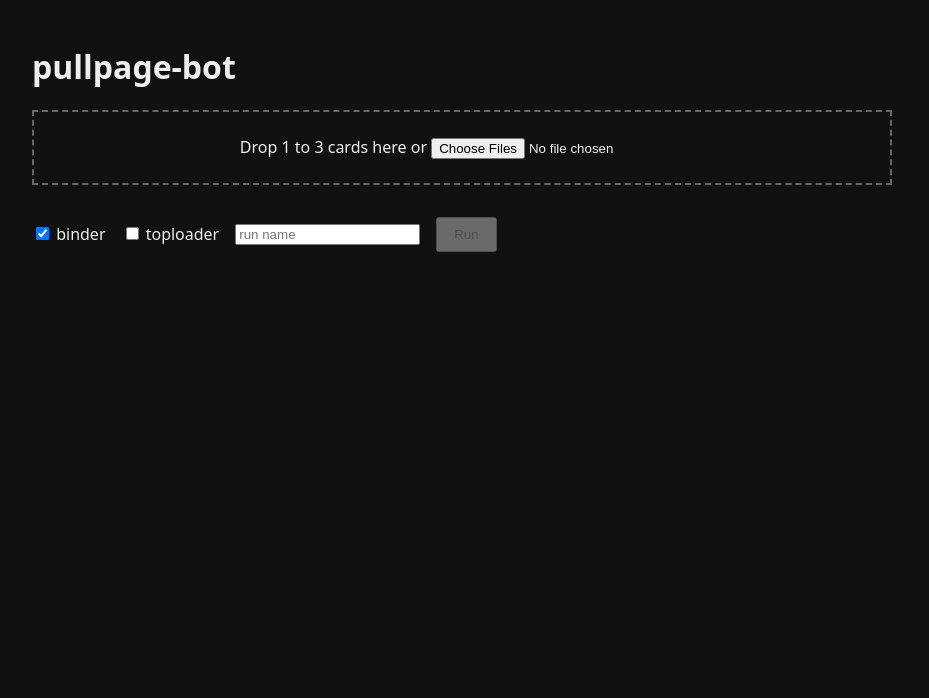
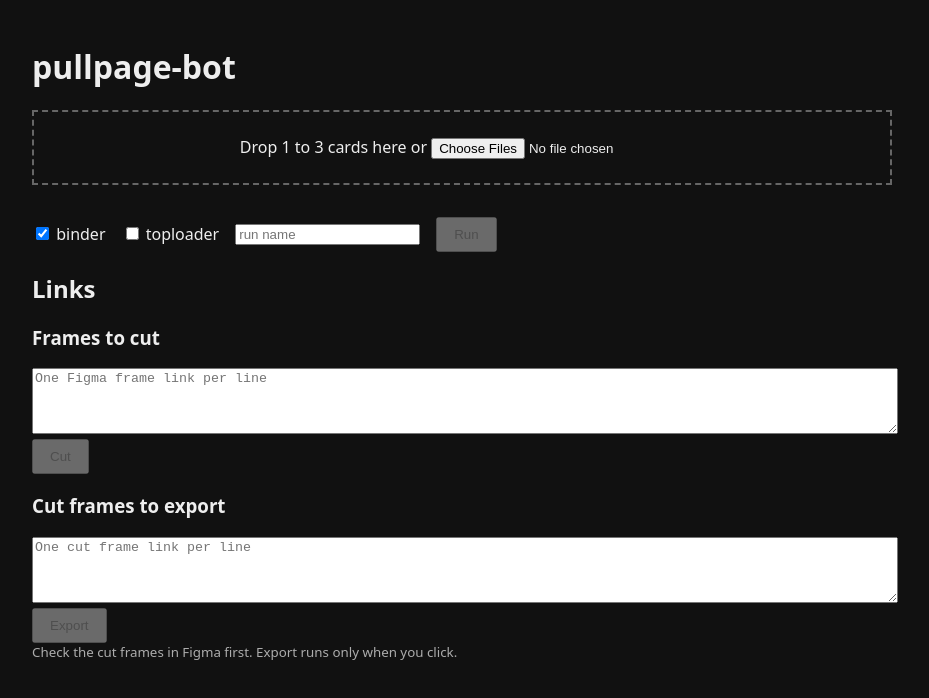
Before and after one commit to richardochristjia/pullpage-bot, a Next.js app: page / in a window 1280 px wide. Shown: the top 698 px of the page, without its empty margins (178-1107 px from the left). Built offline with nearby package versions, Linux system fonts and the light colour scheme.

Commit message:
feat(ui): add links section for cutting and exporting frames (phase 6)
Co-Authored-By: Claude Opus 5.5 <noreply@anthropic.com>

```diff
--- a/src/app/page.tsx
+++ b/src/app/page.tsx
@@ -65,6 +65,72 @@ function CutAndPdf({ id, format, cut, approved, onDone }: { id: string; format:
       <small style={{ display: "block", opacity: 0.7 }}>Check the pieces in Figma. Edit inside them, don&apos;t move them.</small>
       {error && <span style={{ color: "#f66" }}> {error}</span>}
     </span>
+  );
+}
+
+type LineStatus = { url: string; text: string; ok: boolean; pdf?: string };
+const toLines = (t: string) => [...new Set(t.split("\n").map((s) => s.trim()).filter(Boolean))];
+
+function LinkTools() {
+  const [cutText, setCutText] = useState("");
+  const [exportText, setExportText] = useState("");
+  const [cutStatus, setCutStatus] = useState<LineStatus[]>([]);
+  const [exportStatus, setExportStatus] = useState<LineStatus[]>([]);
+  const [busy, setBusy] = useState<"" | "cut" | "export">("");
+
+  async function runAll(kind: "cut" | "export") {
+    const set = kind === "cut" ? setCutStatus : setExportStatus;
+    setBusy(kind);
+    set([]);
+    for (const url of toLines(kind === "cut" ? cutText : exportText)) {
+      let st: LineStatus;
+      try {
+        const res = await fetch(`/api/links/${kind}`, { method: "POST", headers: { "content-type": "application/json" }, body: JSON.stringify({ url }) });
+        const body = await res.json().catch(() => ({}));
+        if (!res.ok) throw new Error(body.error ?? "Request failed.");
+        if (kind === "cut") {
+          st = { url, text: `done · ${body.format}`, ok: true };
+          setExportText((prev) =>
+            toLines(prev).includes(body.cutUrl) ? prev : (prev.trim() ? prev.trimEnd() + "\n" : "") + body.cutUrl,
+          );
+        } else st = { url, text: `done · ${body.format} · ${body.pages} pages`, ok: true, pdf: body.pdf };
+      } catch (e) {
+        st = { url, text: e instanceof Error ? e.message : String(e), ok: false };
+      }
+      set((p) => [...p, st]);
+    }
+    setBusy("");
+  }
+
+  const list = (rows: LineStatus[]) =>
+    rows.length > 0 && (
+      <ul>
+        {rows.map((r) => (
+          <li key={r.url} style={{ color: r.ok ? undefined : "#f66" }}>
+            {r.url.slice(-40)}: {r.text}{" "}
+            {r.pdf && <a href={r.pdf} download>Download PDF</a>}
+          </li>
+        ))}
+      </ul>
+    );
+
+  return (
+    <section>
+      <h2>Links</h2>
+      <h3>Frames to cut</h3>
+      <textarea rows={4} style={{ width: "100%" }} placeholder="One Figma frame link per line" value={cutText} onChange={(e) => setCutText(e.target.value)} />
+      <button disabled={!!busy || !toLines(cutText).length} onClick={() => runAll("cut")}>
+        {busy === "cut" ? "Cutting…, about 30s each" : "Cut"}
+      </button>
+      {list(cutStatus)}
+      <h3>Cut frames to export</h3>
+      <textarea rows={4} style={{ width: "100%" }} placeholder="One cut frame link per line" value={exportText} onChange={(e) => setExportText(e.target.value)} />
+      <button disabled={!!busy || !toLines(exportText).length} onClick={() => runAll("export")}>
+        {busy === "export" ? "Exporting…, about 30s each" : "Export"}
+      </button>
+      <small style={{ display: "block", opacity: 0.7 }}>Check the cut frames in Figma first. Export runs only when you click.</small>
+      {list(exportStatus)}
+    </section>
   );
 }
 
@@ -237,6 +303,7 @@ export default function Page() {
           ))}
         </section>
       )}
+      <LinkTools />
     </main>
   );
 }
```
Also changed, not shown: .plans/link-cut-export/check-6.md (added), .plans/link-cut-export/tasks.md.
